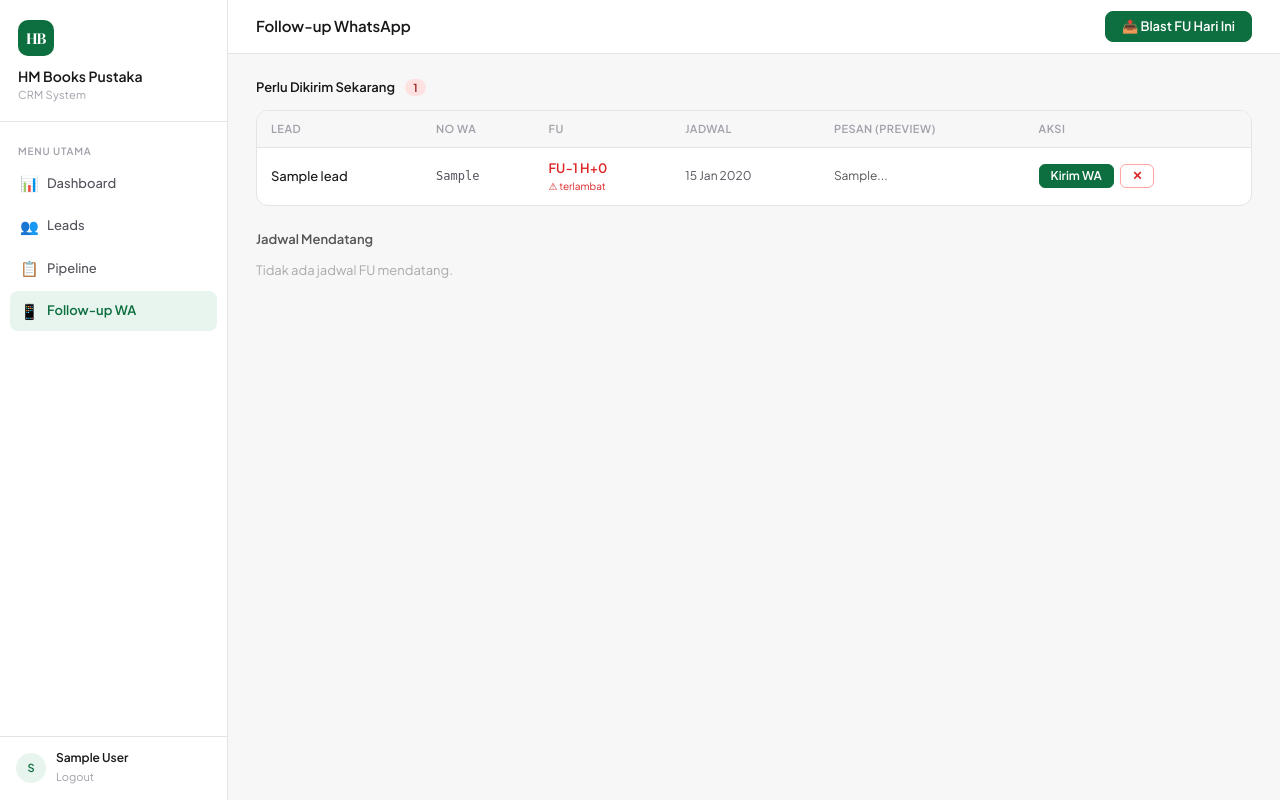
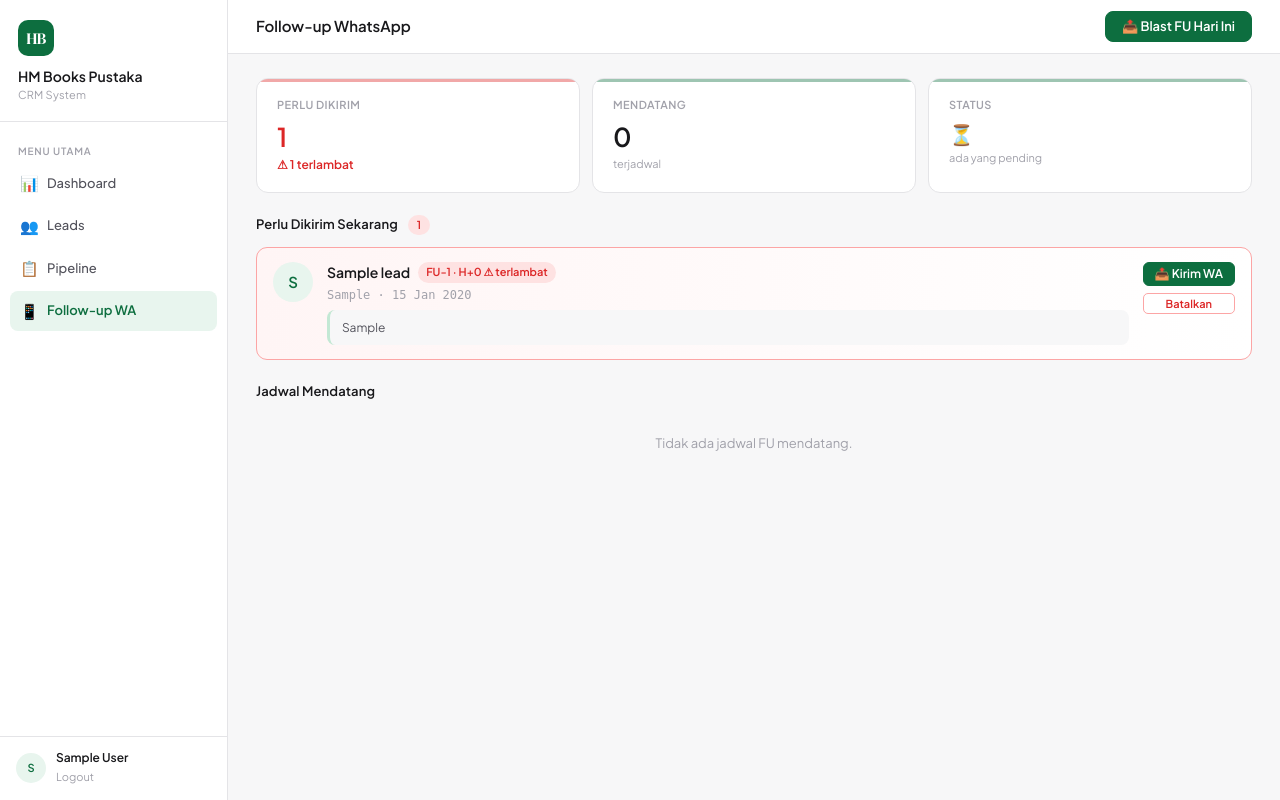
Before and after one commit to hmprinting-app/crm-hmbooks, a Flask app: page /followup/ in a window 1280 px wide. Run offline with Flask 3, Linux system fonts and the light colour scheme; a user stored in the database is signed in; tables that the repository leaves empty hold one stand-in row (values such as "Sample post").

Commit message:
Update index.html

```diff
--- a/app/templates/followup/index.html
+++ b/app/templates/followup/index.html
@@ -2,85 +2,170 @@
 {% block title %}Follow-up WA{% endblock %}
 {% block topbar_title %}Follow-up WhatsApp{% endblock %}
 {% block topbar_actions %}
-<form method="POST" action="{{ url_for('followup.blast_hari_ini') }}">
-  <button type="submit" class="btn btn-primary" onclick="return confirm('Kirim semua FU hari ini via Fonnte?')">
+<form method="POST" action="{{ url_for('followup.blast_hari_ini') }}" style="display:inline">
+  <button type="submit" class="btn btn-primary"
+          onclick="return confirm('Kirim semua FU hari ini via Fonnte?')">
     📤 Blast FU Hari Ini
   </button>
 </form>
 {% endblock %}
 
 {% block content %}
-<!-- Pending & terlambat -->
-<div style="font-size:13px;font-weight:600;margin-bottom:12px">
-  Perlu Dikirim Sekarang
-  {% if pending %}<span style="background:#fee2e2;color:#991b1b;font-size:11px;padding:2px 8px;border-radius:20px;margin-left:8px">{{ pending|length }}</span>{% endif %}
+
+<!-- Stat strip -->
+<div style="display:grid;grid-template-columns:repeat(3,1fr);gap:12px;margin-bottom:22px">
+  <div class="metric-card {% if pending|length > 0 %}hot{% endif %}">
+    <div class="metric-label">Perlu Dikirim</div>
+    <div class="metric-val {% if pending|length > 0 %}hot{% endif %}">{{ pending|length }}</div>
+    <div class="metric-sub">
+      {% set terlambat_count = pending|selectattr('terlambat')|list|length %}
+      {% if terlambat_count > 0 %}
+        <span class="fu-hot">⚠ {{ terlambat_count }} terlambat</span>
+      {% else %}hari ini{% endif %}
+    </div>
+  </div>
+  <div class="metric-card">
+    <div class="metric-label">Mendatang</div>
+    <div class="metric-val">{{ mendatang|length }}</div>
+    <div class="metric-sub">terjadwal</div>
+  </div>
+  <div class="metric-card">
+    <div class="metric-label">Status</div>
+    <div class="metric-val" style="font-size:20px">
+      {% if pending|length == 0 %}✅{% else %}⏳{% endif %}
+    </div>
+    <div class="metric-sub">
+      {% if pending|length == 0 %}semua on track{% else %}ada yang pending{% endif %}
+    </div>
+  </div>
+</div>
+
+<!-- Perlu Dikirim Sekarang -->
+<div style="margin-bottom:22px">
+  <div style="display:flex;align-items:center;gap:10px;margin-bottom:12px">
+    <div class="page-section-title" style="margin-bottom:0">Perlu Dikirim Sekarang</div>
+    {% if pending %}
+    <span style="background:#fee2e2;color:var(--red);font-size:11px;font-weight:700;padding:2px 9px;border-radius:20px">
+      {{ pending|length }}
+    </span>
+    {% endif %}
   </div>
 
   {% if pending %}
-<div class="table-wrap" style="margin-bottom:24px">
+  <div style="display:flex;flex-direction:column;gap:10px">
+    {% for fu in pending %}
+    <div style="background:var(--white);border:1px solid {% if fu.terlambat %}#fca5a5{% else %}var(--border){% endif %};
+                border-radius:11px;padding:14px 16px;
+                {% if fu.terlambat %}background:linear-gradient(to right,#fff5f5,var(--white)){% endif %}">
+      <div style="display:flex;align-items:flex-start;gap:14px;flex-wrap:wrap">
+
+        <!-- Avatar -->
+        <div style="width:40px;height:40px;border-radius:50%;background:var(--green-light);
+                    display:flex;align-items:center;justify-content:center;
+                    font-size:15px;font-weight:700;color:var(--green);flex-shrink:0">
+          {{ fu.lead.nama[0]|upper }}
+        </div>
+
+        <!-- Info -->
+        <div style="flex:1;min-width:0">
+          <div style="display:flex;align-items:center;gap:8px;flex-wrap:wrap;margin-bottom:3px">
+            <a href="{{ url_for('leads.detail', lead_id=fu.lead_id) }}"
+               style="font-size:14px;font-weight:700;color:var(--text)">{{ fu.lead.nama }}</a>
+            <span style="font-size:11px;font-weight:700;padding:2px 8px;border-radius:20px;
+              background:{% if fu.terlambat %}#fee2e2;color:var(--red){% else %}var(--amber-light);color:var(--amber){% endif %}">
+              FU-{{ fu.fu_ke }} · {{ fu.label_hari }}
+              {% if fu.terlambat %} ⚠ terlambat{% endif %}
+            </span>
+          </div>
+          <div style="font-size:12px;color:var(--text-3);font-family:monospace;margin-bottom:6px">
+            {{ fu.lead.no_wa }} · {{ fu.jadwal_kirim.strftime('%d %b %Y') }}
+          </div>
+          <!-- Preview pesan -->
+          <div style="font-size:12px;color:var(--text-2);background:var(--bg);
+                      border-radius:8px;padding:8px 12px;line-height:1.6;
+                      border-left:3px solid var(--green-mid)">
+            {{ fu.pesan[:120] }}{% if fu.pesan|length > 120 %}…{% endif %}
+          </div>
+        </div>
+
+        <!-- Aksi -->
+        <div style="display:flex;flex-direction:column;gap:6px;flex-shrink:0">
+          <form method="POST" action="{{ url_for('followup.kirim', fu_id=fu.id) }}">
+            <button type="submit" class="btn btn-primary btn-sm" style="width:100%;justify-content:center">
+              📤 Kirim WA
+            </button>
+          </form>
+          <form method="POST" action="{{ url_for('followup.batalkan', fu_id=fu.id) }}">
+            <button type="submit" class="btn btn-danger btn-xs" style="width:100%;justify-content:center">
+              Batalkan
+            </button>
+          </form>
+        </div>
+
+      </div>
+    </div>
+    {% endfor %}
+  </div>
+
+  {% else %}
+  <div style="display:flex;align-items:center;gap:12px;padding:16px 18px;
+              background:var(--green-light);border:1px solid var(--green-mid);
+              border-radius:10px">
+    <div style="font-size:22px">✅</div>
+    <div>
+      <div style="font-size:13px;font-weight:600;color:var(--green-dark)">Semua beres!</div>
+      <div style="font-size:12px;color:var(--green);margin-top:1px">Tidak ada FU yang perlu dikirim hari ini.</div>
+    </div>
+  </div>
+  {% endif %}
+</div>
+
+<!-- Jadwal Mendatang -->
+<div>
+  <div style="display:flex;align-items:center;gap:10px;margin-bottom:12px">
+    <div class="page-section-title" style="margin-bottom:0">Jadwal Mendatang</div>
+    {% if mendatang %}
+    <span style="background:var(--bg);color:var(--text-3);font-size:11px;font-weight:600;
+                 padding:2px 9px;border-radius:20px;border:1px solid var(--border)">
+      {{ mendatang|length }}
+    </span>
+    {% endif %}
+  </div>
+
+  {% if mendatang %}
+  <div class="table-wrap">
     <table>
-  <thead><tr>
-    <th>Lead</th><th>No WA</th><th>FU</th><th>Jadwal</th><th>Pesan (preview)</th><th>Aksi</th>
-  </tr></thead>
+      <thead>
+        <tr>
+          <th>Lead</th>
+          <th>No WA</th>
+          <th>Stage</th>
+          <th>FU</th>
+          <th>Jadwal Kirim</th>
+        </tr>
+      </thead>
       <tbody>
-  {% for fu in pending %}
-  <tr>
-    <td style="font-weight:500">
-      <a href="{{ url_for('leads.detail', lead_id=fu.lead_id) }}" style="color:#1a1a1a">{{ fu.lead.nama }}</a>
+        {% for fu in mendatang %}
+        <tr onclick="location.href='{{ url_for('leads.detail', lead_id=fu.lead_id) }}'">
+          <td style="font-weight:600;color:var(--text)">{{ fu.lead.nama }}</td>
+          <td style="font-family:monospace;font-size:12px;color:var(--text-2)">{{ fu.lead.no_wa }}</td>
+          <td>
+            <span class="badge badge-{{ fu.lead.stage.lower().replace(' ','-') }}">{{ fu.lead.stage }}</span>
           </td>
-    <td style="font-family:monospace;font-size:12px">{{ fu.lead.no_wa }}</td>
-    <td>
-      <span style="font-weight:600;color:{% if fu.terlambat %}#dc2626{% else %}#d97706{% endif %}">
-        FU-{{ fu.fu_ke }} {{ fu.label_hari }}
-      </span>
-      {% if fu.terlambat %}<div style="font-size:10px;color:#dc2626">⚠ terlambat</div>{% endif %}
+          <td style="color:var(--text-2);font-size:12px;font-weight:600">
+            FU-{{ fu.fu_ke }} · {{ fu.label_hari }}
           </td>
-    <td style="font-size:12px">{{ fu.jadwal_kirim.strftime('%d %b %Y') }}</td>
-    <td style="max-width:200px">
-      <div style="font-size:12px;color:#555;white-space:nowrap;overflow:hidden;text-overflow:ellipsis">
-        {{ fu.pesan[:80] }}...
-      </div>
-    </td>
-    <td>
-      <form method="POST" action="{{ url_for('followup.kirim', fu_id=fu.id) }}" style="display:inline">
-        <button type="submit" class="btn btn-primary btn-sm">Kirim WA</button>
-      </form>
-      <form method="POST" action="{{ url_for('followup.batalkan', fu_id=fu.id) }}" style="display:inline;margin-left:4px">
-        <button type="submit" class="btn btn-danger btn-sm">✕</button>
-      </form>
-    </td>
+          <td style="font-size:12px;color:var(--text-3)">{{ fu.jadwal_kirim.strftime('%d %b %Y') }}</td>
         </tr>
         {% endfor %}
       </tbody>
     </table>
   </div>
   {% else %}
-<div style="background:#d1fae5;color:#065f46;padding:12px 16px;border-radius:8px;font-size:13px;margin-bottom:24px">
-  ✅ Tidak ada FU yang perlu dikirim hari ini.
+  <div style="padding:20px;text-align:center;color:var(--text-3);font-size:13px">
+    Tidak ada jadwal FU mendatang.
   </div>
   {% endif %}
+</div>
 
-<!-- Mendatang -->
-<div style="font-size:13px;font-weight:600;margin-bottom:12px;color:#555">Jadwal Mendatang</div>
-{% if mendatang %}
-<div class="table-wrap">
-<table>
-  <thead><tr>
-    <th>Lead</th><th>No WA</th><th>FU</th><th>Jadwal</th>
-  </tr></thead>
-  <tbody>
-  {% for fu in mendatang %}
-  <tr>
-    <td><a href="{{ url_for('leads.detail', lead_id=fu.lead_id) }}" style="color:#1a1a1a">{{ fu.lead.nama }}</a></td>
-    <td style="font-family:monospace;font-size:12px">{{ fu.lead.no_wa }}</td>
-    <td style="color:#888">FU-{{ fu.fu_ke }} {{ fu.label_hari }}</td>
-    <td style="font-size:12px">{{ fu.jadwal_kirim.strftime('%d %b %Y') }}</td>
-  </tr>
-  {% endfor %}
-  </tbody>
-</table>
-</div>
-{% else %}
-<div style="color:#aaa;font-size:13px">Tidak ada jadwal FU mendatang.</div>
-{% endif %}
 {% endblock %}
```
Lines whose indentation alone changed are shown as unchanged.
